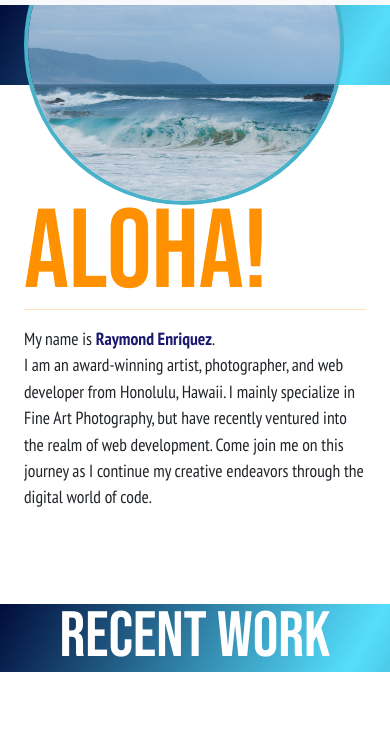
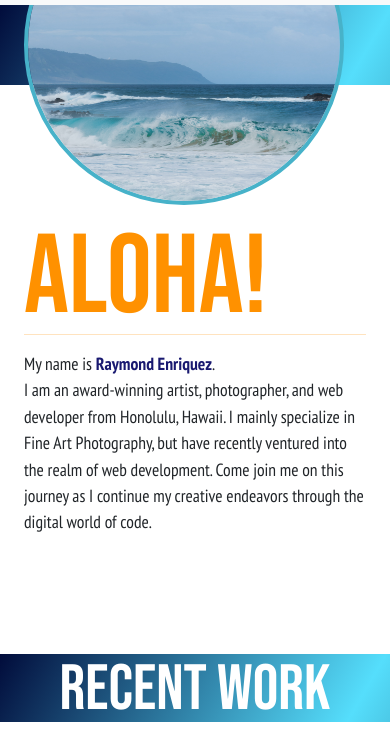
Before and after one commit to Raymzzz808/BasicWebsite, a plain HTML site: page index.html in a window 390 px wide. Shown: the part 71-815 px from the top of the page. Drawn offline with nearby package versions, Linux system fonts and the light colour scheme; a web font is replaced by a local one.

Commit message:
Update index.html

```diff
--- a/index.html
+++ b/index.html
@@ -17,7 +17,20 @@
 <link rel="preconnect" href="https://fonts.googleapis.com">
 <link rel="preconnect" href="https://fonts.gstatic.com" crossorigin>
 <link href="https://fonts.googleapis.com/css2?family=Bebas+Neue&display=swap" rel="stylesheet">
-
+<style>
+    @media (min-width: 374px) and (max-width: 415px){
+  .contact-me{
+    height:20rem;
+  }
+  .rwl{
+    margin-top: 50px;
+    display:flex;
+    padding-top:3px;
+  }
+  #Aloha{
+    padding-top:25px;
+  }
+</style>
 
 <div class="head-container">
     <nav class="navbar navbar-expand-lg bg-body-tertiary">
```
